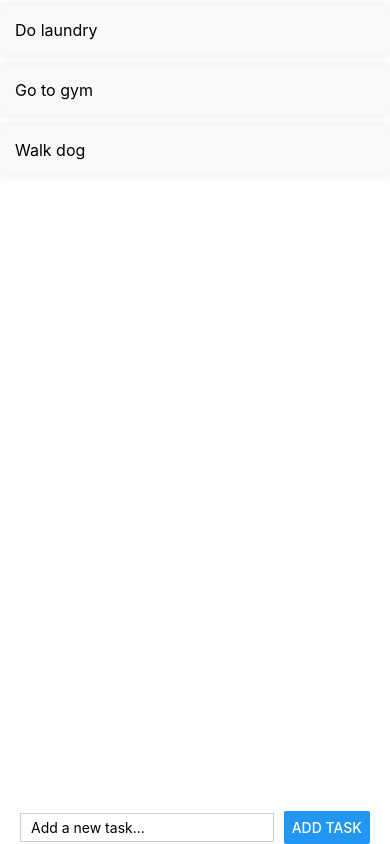
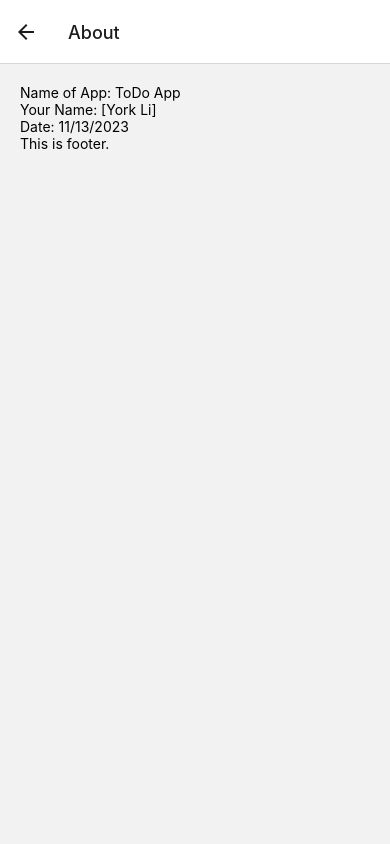
Before and after one commit to yorklicode/CPRG303F_Lab, a React Native app: screen /About in a window 390 px wide. Built offline with nearby package versions, Linux system fonts and the light colour scheme.

Commit message:
lab 5 assignment

```diff
--- a/index.js
+++ b/index.js
@@ -3,7 +3,7 @@
  */
 
 import {AppRegistry} from 'react-native';
-import App from './App';
+import App from './src/App';
 import {name as appName} from './app.json';
 
 AppRegistry.registerComponent(appName, () => App);
--- a/App.jsx
+++ b/src/App.jsx
@@ -27,10 +27,14 @@
   ReloadInstructions,
 } from 'react-native/Libraries/NewAppScreen';
 
-import ToDoList from './ToDoList';
-import ToDoForm from './ToDoForm';
+import ToDoList from './components/ToDoList';
+import ToDoForm from './components/ToDoForm';
+import { NavigationContainer } from '@react-navigation/native';
+import { createStackNavigator } from '@react-navigation/stack';
+import HomeScreen from './screens/HomeScreen';
+import AboutScreen from './screens/AboutScreen';
 
-
+const Stack = createStackNavigator();
 
 function Section({children, title}){
   const isDarkMode = useColorScheme() === 'dark';
@@ -59,14 +63,7 @@
 }
 
 function App() {
-  const [tasks, setTasks] = useState(['Do laundry', 'Go to gym', 'Walk dog']);
 
-  const addTask = (taskText) => {
-    const trimmedText = taskText.trim();
-    if (trimmedText && !tasks.includes(trimmedText)) {
-      setTasks([...tasks, trimmedText]);
-    }
-  };
 
   /*
   const isDarkMode = useColorScheme() === 'dark';
@@ -77,12 +74,12 @@
   */
 
   return (
-    <SafeAreaView style={{ flex: 1 }}>
-      {/* ToDoList component is now correctly imported and used */}
-      <ToDoList tasks={tasks} />
-      {/* Pass the addTask function as a prop to ToDoForm */}
-      <ToDoForm addTask={addTask} />
-    </SafeAreaView>
+    <NavigationContainer>
+    <Stack.Navigator>
+      <Stack.Screen name="Home" component={HomeScreen} />
+      <Stack.Screen name="About" component={AboutScreen} />
+    </Stack.Navigator>
+  </NavigationContainer>
   );
 
 }
--- /dev/null
+++ b/src/layouts/Footer.jsx
@@ -0,0 +1,13 @@
+// Footer.jsx
+import React from 'react';
+import { View, Text } from 'react-native';
+
+const Footer = () => {
+  return (
+    <View>
+      <Text>This is footer.</Text>
+    </View>
+  );
+};
+
+export default Footer;
--- /dev/null
+++ b/src/layouts/MainLayout.jsx
@@ -0,0 +1,21 @@
+import React from 'react';
+import { View, StyleSheet } from 'react-native';
+import Footer from './Footer';
+
+const MainLayout = ({ children }) => {
+  return (
+    <View style={styles.container}>
+      {children}
+      <Footer />
+    </View>
+  );
+};
+
+const styles = StyleSheet.create({
+  container: {
+    flex: 1,
+    padding: 20,
+  },
+});
+
+export default MainLayout;
--- /dev/null
+++ b/src/screens/AboutScreen.jsx
@@ -0,0 +1,36 @@
+import React, { useState } from 'react';
+import { View, Text, TouchableOpacity, StyleSheet } from 'react-native';
+import MainLayout from '../layouts/MainLayout';
+
+function AboutScreen() {
+  const [easterEggActive, setEasterEggActive] = useState(false);
+
+  return (
+   <MainLayout>
+   <View style={styles.container}>
+      <Text>Name of App: ToDo App</Text>
+      <TouchableOpacity onPress={() => setEasterEggActive(!easterEggActive)}>
+        <Text>Your Name: [York Li]</Text>
+      </TouchableOpacity>
+      {easterEggActive && (
+        <Text style={styles.easterEgg}>You found the Easter egg! 🥚</Text>
+      )}
+      <Text>Date: {new Date().toLocaleDateString()}</Text>
+    </View>
+    </MainLayout>
+  );
+}
+
+
+
+const styles = StyleSheet.create({
+  container: {
+
+  },
+  easterEgg: {
+
+  },
+
+});
+
+export default AboutScreen;
--- /dev/null
+++ b/src/screens/HomeScreen.jsx
@@ -0,0 +1,28 @@
+import React, { useState } from 'react';
+import { Button, Text } from 'react-native';
+import ToDoList from '../components/ToDoList';
+import ToDoForm from '../components/ToDoForm';
+import MainLayout from '../layouts/MainLayout';
+
+function HomeScreen ({ navigation }) {
+  const [tasks, setTasks] = useState(['Do laundry', 'Go to gym', 'Walk dog']);
+
+  const addTask = (taskText) => {
+    const trimmedText = taskText.trim();
+    if (trimmedText && !tasks.includes(trimmedText)) {
+      setTasks([...tasks, trimmedText]);
+    }
+  };
+  return (
+    <MainLayout>
+      <ToDoList tasks={tasks} />
+      <ToDoForm addTask={addTask}/>
+      <Button
+        title="Go to About"
+        onPress={() => navigation.navigate('About')}
+      />
+    </MainLayout>
+  );
+};
+
+export default HomeScreen;
```
Also changed, not shown: package.json (+7 -1 lines), src/components/ToDoForm.jsx (renamed from ToDoForm.jsx), src/components/ToDoList.jsx (renamed from ToDoList.jsx), 2 other files (tests, documents, lock files or other folders).
